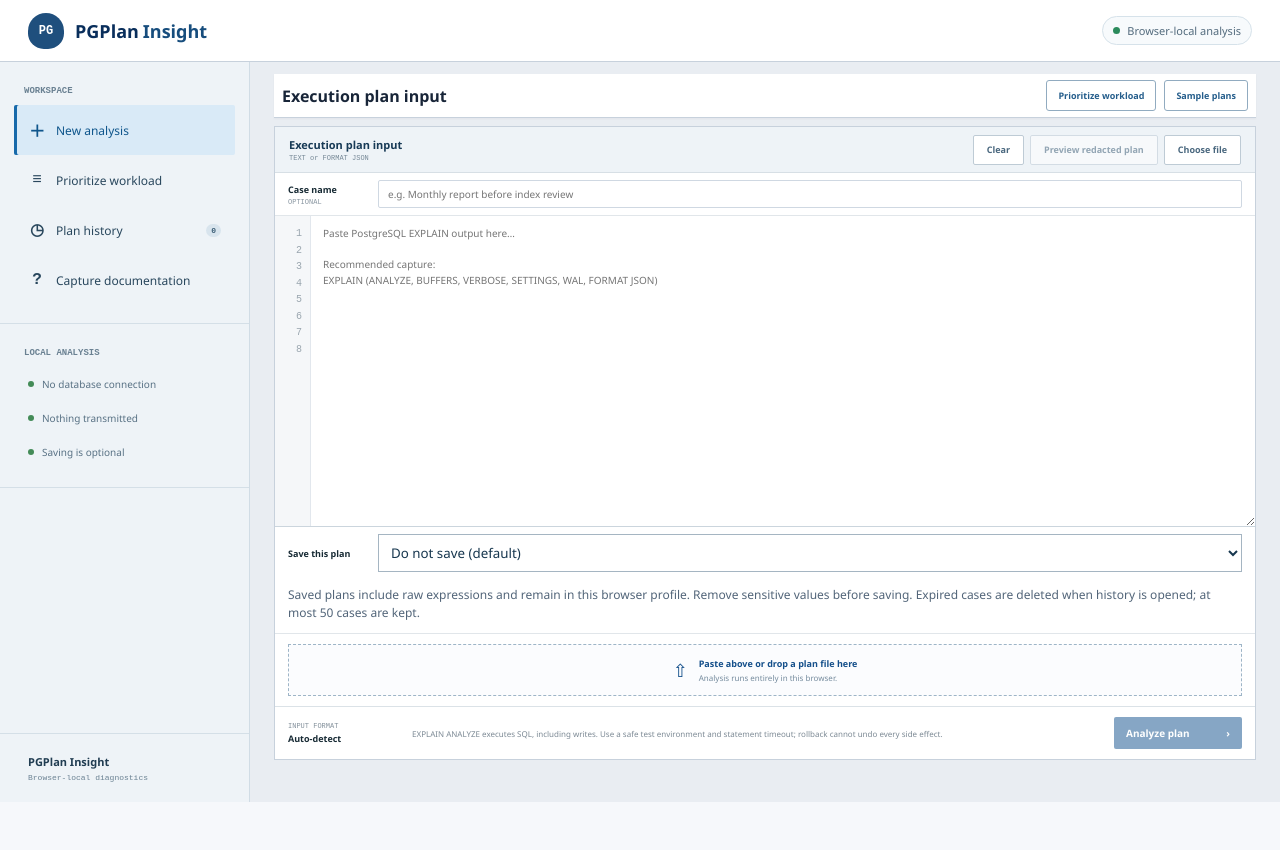
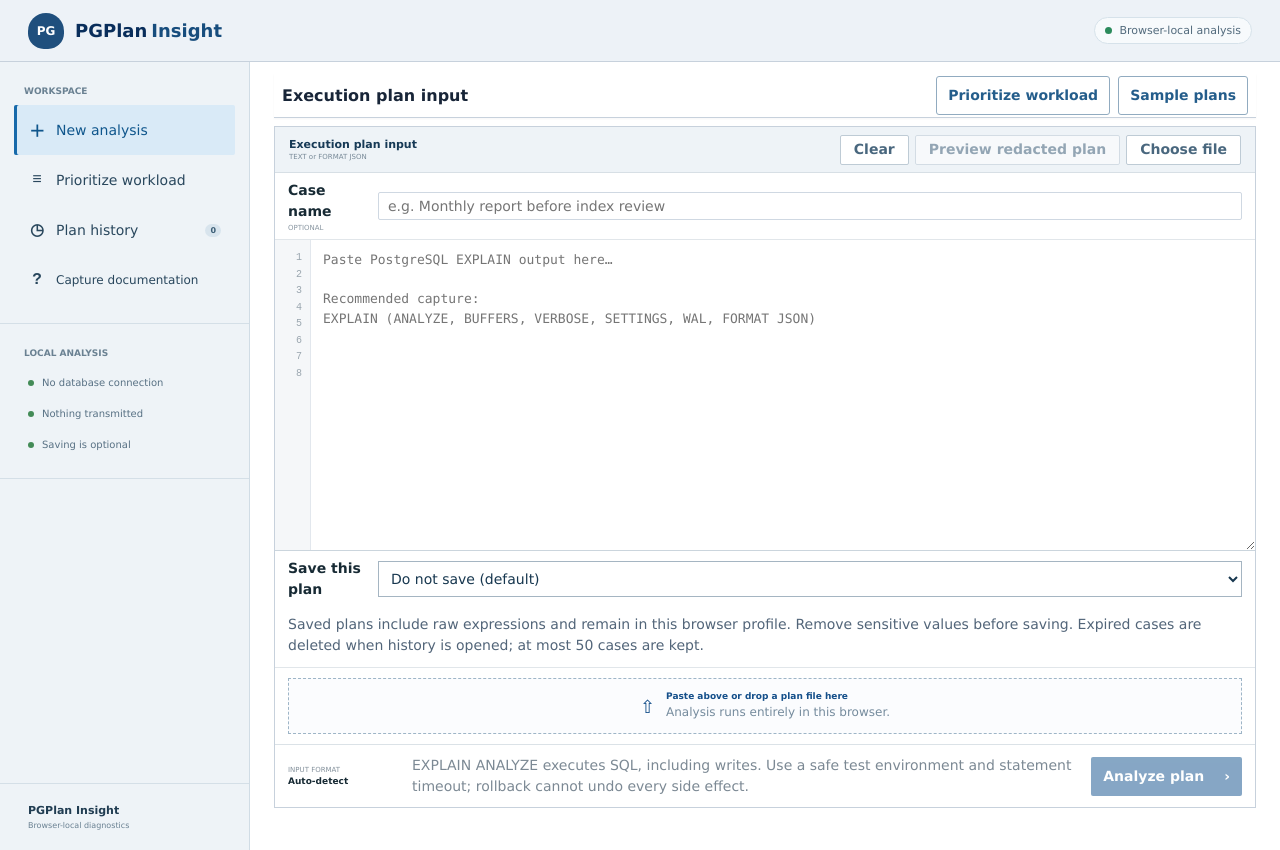
Before and after one commit to saisrinivase/PGPlanInsight, a Vue app: page / in a window 1280 px wide. Before the commit the page ends 802 px from the top, so only its background shows below. Built offline with nearby package versions, Linux system fonts and the light colour scheme.

Commit message:
Apply approved Classic DBA Report theme

```diff
--- a/src/components/Pev2Renderer.tsx
+++ b/src/components/Pev2Renderer.tsx
@@ -25,14 +25,16 @@
     shadow.replaceChildren();
     const style = document.createElement("style");
     style.textContent = `${fontAwesomeDom.css()}\n${bootstrapCss}\n${pev2Css}\n
-      :host { display:block; min-height:680px; color:#172a34; font-family:"IBM Plex Sans","Segoe UI",Arial,sans-serif; }
+      :host { display:block; min-height:680px; color:#172a34; font-family:Verdana,Arial,sans-serif; }
       *, *::before, *::after { box-sizing:border-box; }
       #pev2-root { position:relative; min-height:680px; height:calc(100vh - 250px); background:#fff; overflow:hidden; }
       #pev2-root > div { min-height:100%; }
       .nav-tabs { padding-inline:16px; background:#f7f9fb; border-bottom-color:#cbd5e1; }
       .nav-link { color:#356978; font-weight:600; }
       .nav-link.active { color:#164f61 !important; }
-      .plan-container, .plan-diagram, .diagram-container { font-family:"IBM Plex Sans","Segoe UI",Arial,sans-serif !important; }
+      .plan-container, .plan-diagram, .diagram-container { font-family:Verdana,Arial,sans-serif !important; }
+      #pev2-root :where(button,a,td,th,span,p,label) { font-family:Verdana,Arial,sans-serif; }
+      #pev2-root :where(pre,code), #pev2-root :where(pre,code) * { font-family:ui-monospace,SFMono-Regular,Consolas,monospace; }
       .plan-container, .diagram-container { background:#f8f9f7 !important; }
       .plan-grid { background:#fff !important; }
       #pev2-root.pgplan-grid-view { height:auto !important; overflow:visible !important; }
@@ -58,7 +60,7 @@
         border-bottom:1px solid #cbd5e1;
         background:#eef4f7;
         color:#526579;
-        font:11px/1.4 "IBM Plex Sans","Segoe UI",Arial,sans-serif;
+        font:12px/1.5 Verdana,Arial,sans-serif;
       }
       .plan-grid thead { background:#f7f9fb !important; box-shadow:0 1px 0 #9aabb7; }
       .plan-grid thead th { padding-top:7px !important; padding-bottom:7px !important; color:#324a5b; font-weight:700; }
@@ -70,7 +72,7 @@
         border-top:1px solid #cbd5e1;
         background:#f8fafc;
         color:#526579;
-        font:12px/1.4 "IBM Plex Sans","Segoe UI",Arial,sans-serif;
+        font:12px/1.5 Verdana,Arial,sans-serif;
       }
       .pgplan-io-note strong { color:#24364b; }
       .plan-stats:has(.stat-dropdown-container) {
--- a/src/dense-dba-theme.css
+++ b/src/dense-dba-theme.css
@@ -1,6 +1,6 @@
-/* Dense DBA Workbench: full-width, calm operational density, one blue accent. */
+/* Classic DBA Report, approved preview #2. Final shared presentation layer. */
 :root{
-  font-family:"IBM Plex Sans","Segoe UI",Arial,sans-serif;
+  font-family:Verdana,Arial,sans-serif;
   --blue:#245f96;
   --navy:#152f49;
   --soft:#e4edf6;
@@ -10,14 +10,14 @@
   --reference-canvas:#e9edf2;
   --reference-line:#c7d1dc;
 }
-html,body,button,input,textarea,select{font-family:"IBM Plex Sans","Segoe UI",Arial,sans-serif!important}
+html,body,button,input,textarea,select{font-family:Verdana,Arial,sans-serif!important}
 html,body{background:#e9edf2;color:#15273b}
 .shell>header{background:#fff;border-bottom-color:#c7d1dc;box-shadow:none}
 .shell>header .brand,.shell>header .brand b{color:#174d7d}
 .shell>header .brand-mark{background:#1f4f7d}
 .intake-console,.shell:has(.command-nav)>main{background:#e9edf2!important}
 .shell:has(.command-nav)>.command-nav{padding-inline:16px!important;background:#eef3f7!important;border-bottom-color:#c7d1dc!important}
-.shell:has(.command-nav)>.command-nav>button{font-family:"IBM Plex Sans","Segoe UI",Arial,sans-serif!important;color:#425c73!important}
+.shell:has(.command-nav)>.command-nav>button{font-family:Verdana,Arial,sans-serif!important;color:#425c73!important}
 .shell:has(.command-nav)>.command-nav>button:hover{background:#e5edf4!important;color:#174d7d!important}
 .shell:has(.command-nav)>.command-nav>button.active{border-bottom-color:#245f96!important;color:#174d7d!important}
 .command-nav button.active .nav-index{color:#245f96}
@@ -68,3 +68,35 @@
 .estimate-head,.estimate-row{min-height:30px!important}
 .estimate-head span,.estimate-row span{padding:6px 8px!important}
 @media(max-width:850px){.recommendations-heading,.planner-heading{grid-template-columns:1fr!important}.recommendations-workbench,.planner-diagnostics{padding:8px!important}.finding-investigation-body{padding-left:8px!important}}
+
+/* Shared font rules prevent older workspace-specific fonts from leaking through. */
+.shell,.shell :where(p,span,strong,b,em,small,label,dt,dd,th,td,h1,h2,h3,h4,summary,a,button,input,select){font-family:Verdana,Arial,sans-serif!important}
+.shell :where(p,dd,td,label,input,select,button,summary){font-size:14px!important;line-height:1.5!important}
+.shell :where(small,dt,th,.section-kicker,.eyebrow,.severity,.finding-disclosure){font-size:12px!important;line-height:1.5!important;letter-spacing:normal!important}
+.shell :where(pre,code,textarea),.shell :where(pre,code) *{font-family:ui-monospace,SFMono-Regular,Consolas,monospace!important;font-size:13px!important;line-height:1.5!important}
+.shell :where(h2){font-size:20px!important;line-height:1.3!important}
+.shell :where(h3){font-size:15px!important;line-height:1.4!important}
+.shell,.shell:has(.command-nav)>main,.intake-console{background:#fff!important;color:#202b35}
+.shell>header{background:#edf2f7!important;box-shadow:none!important}
+.shell:has(.command-nav)>.command-nav{background:#fff!important;padding-inline:12px!important}
+.shell:has(.command-nav)>.command-nav>button{padding:10px 14px!important;border-radius:0!important}
+.shell:has(.command-nav)>.command-nav>button.active{background:#e8eef5!important;color:#1557a0!important}
+.recommendations-workbench,.planner-diagnostics,.validation-workbench,.context-workbench{padding:12px!important;background:#fff!important}
+.shell :where(.lede){font-size:14px!important;line-height:1.5!important;max-width:100ch!important}
+.shell :where(.finding-title strong,.finding-action strong,.evidence-classifications strong,.planner-operation strong){font-size:14px!important;line-height:1.5!important}
+.shell :where(.finding-title small,.finding-action small,.evidence-classifications p,.candidate-experiment-list em){font-size:13px!important;line-height:1.5!important}
+.shell :where(.finding-investigation>summary,.planner-access-item>summary){padding:8px 10px!important;min-height:38px!important}
+.shell .finding-investigation[open] .finding-disclosure{font-size:0!important}
+.shell .finding-investigation[open] .finding-disclosure::after{font:12px/1.5 Verdana,Arial,sans-serif!important}
+.shell :where(.finding-title,.planner-operation,.context-heading,.validation-heading){min-width:0;overflow-wrap:anywhere}
+.finding-investigation-body{padding:10px!important}
+.evidence-classifications{grid-template-columns:repeat(3,minmax(0,1fr))!important}
+.evidence-classifications>div{padding:10px!important;border:1px solid #d7dce1!important}
+.shell :where(table){border-collapse:collapse}
+.shell :where(th,td){padding:7px 10px!important;border:1px solid #d7dce1!important;font-variant-numeric:tabular-nums}
+.shell :where(th,.recommendation-section>header,.planner-section>header,.estimate-head,.validation-stage>header){background:#edf2f7!important}
+.shell :where(.estimate-row,.estimate-head){min-height:36px!important}
+.shell :where(.estimate-row>span,.estimate-head>span){border-right:1px solid #d7dce1;padding:7px 10px!important}
+.shell :where(.recommendation-section,.planner-section,.validation-stage,.context-preview){border-radius:0!important;box-shadow:none!important}
+@media(max-width:850px){.evidence-classifications{grid-template-columns:repeat(2,minmax(0,1fr))!important}}
+@media(max-width:600px){.evidence-classifications{grid-template-columns:1fr!important}.shell:has(.command-nav)>.command-nav>button{padding:10px!important}.shell :where(input,textarea,select){font-size:16px!important}}
```
Also changed, not shown: 2 other files (tests, documents, lock files or other folders).
